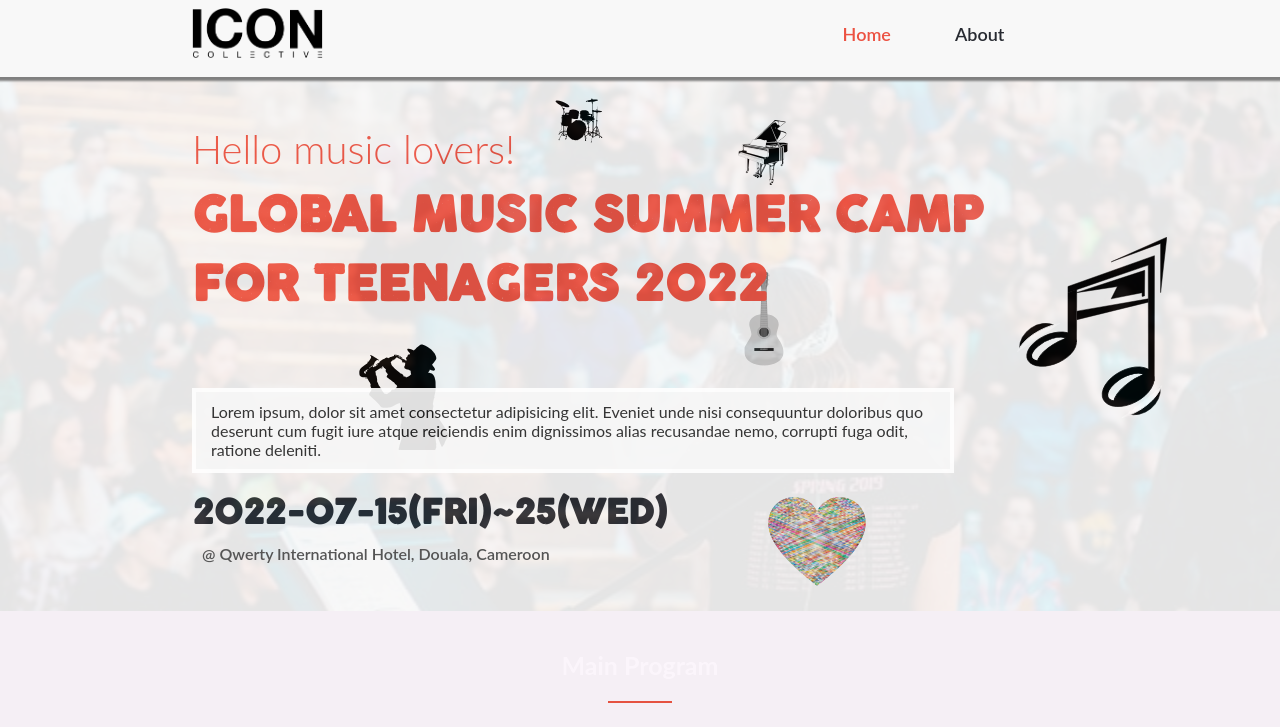
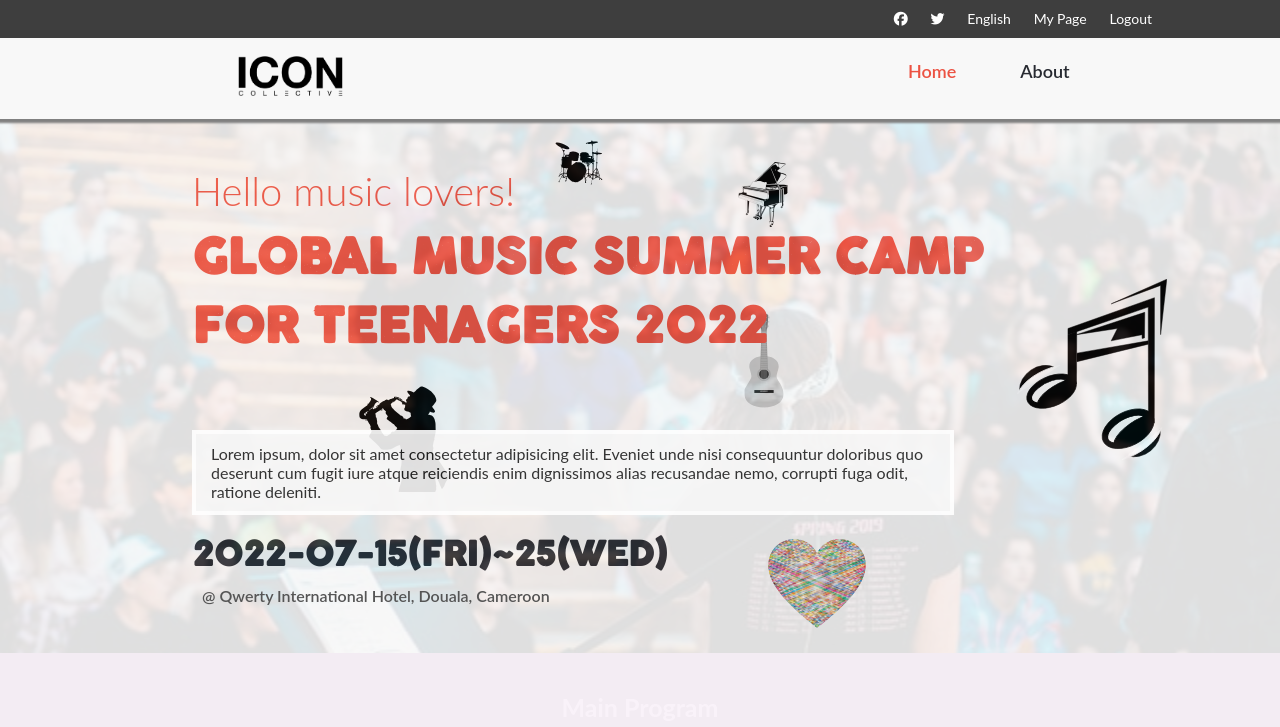
Before and after one commit to Kingjosh007/capstone1-summer-music-camp, a website: page index.html in a window 1280 px wide. Shown: the top 727 px of the page. Drawn offline with Linux system fonts and the light colour scheme.

Commit message:
Add dark top bar to header

```diff
--- a/index.html
+++ b/index.html
@@ -28,6 +28,18 @@
 
         </div>
         <div class="header-desktop">
+            <div class="darkbar">
+                <div class="facebook"><a href="https://facebook.com" target="_blank"
+                    rel="noreferrer noopener"><i class="fab fa-facebook"></i></a></div>
+                <div class="twitter"><a href="https://facebook.com" target="_blank"
+                    rel="noreferrer noopener"><i class="fab fa-twitter"></i></a></div>
+                <div class="language"><a href="https://facebook.com" target="_blank"
+                    rel="noreferrer noopener">English</a></div>
+                <div class="my-page"><a href="https://facebook.com" target="_blank"
+                    rel="noreferrer noopener">My Page</a></div>
+                <div class="logout"><a href="https://facebook.com" target="_blank"
+                    rel="noreferrer noopener">Logout</a></div>
+            </div>
             <nav class="desktop-menu">
                 <div class="logo-container">
                     <a href="index.html"><img src="images/logo.png" alt="Logo of the event organizers"></a>
--- a/scss/header.scss
+++ b/scss/header.scss
@@ -29,7 +29,7 @@ header {
   background-attachment: scroll;
   background-position: 0 0;
   background-size: cover;
-  opacity: 0.09;
+  opacity: 0.12;
   background-color: $primary-3;
 }
 
@@ -211,10 +211,30 @@ header {
   }
 
   .header-desktop {
-    @include flex-row(center, 0);
+    @include flex-column(center, 0);
 
-    padding-bottom: 0;
     box-shadow: 0 2px 2px 2px gray;
+    padding-bottom: 5px;
+    width: 100vw;
+
+    .darkbar {
+      @include flex-row(flex-end, 2%);
+
+      position: absolute;
+      padding: 10px;
+      top: 0;
+      left: 0;
+      padding-right: 10%;
+      width: 100vw;
+      background: #3e3e3e;
+      color: #ddd;
+
+      a {
+        @include font-size-color($font-3, 14px, white);
+
+        text-decoration: none;
+      }
+    }
 
     .desktop-menu {
       @include flex-row(space-between, 0);
@@ -223,19 +243,19 @@ header {
         width: 10%;
 
         img {
-          position: absolute;
+          position: relative;
           left: 15%;
-          top: 10%;
+          top: 35%;
           width: auto;
-          height: 50px;
+          height: 40px;
         }
       }
 
       ul {
         @include flex-row(center, 5vw);
 
-        margin-left: 40vw;
-        margin-top: -2px;
+        margin-left: 42vw;
+        margin-top: 35px;
 
         .links-container a {
           @include font-size-color($font-3, 18px, $primary-1);
```
Also changed, not shown: css/about.css, css/home.css, 2 other files.
